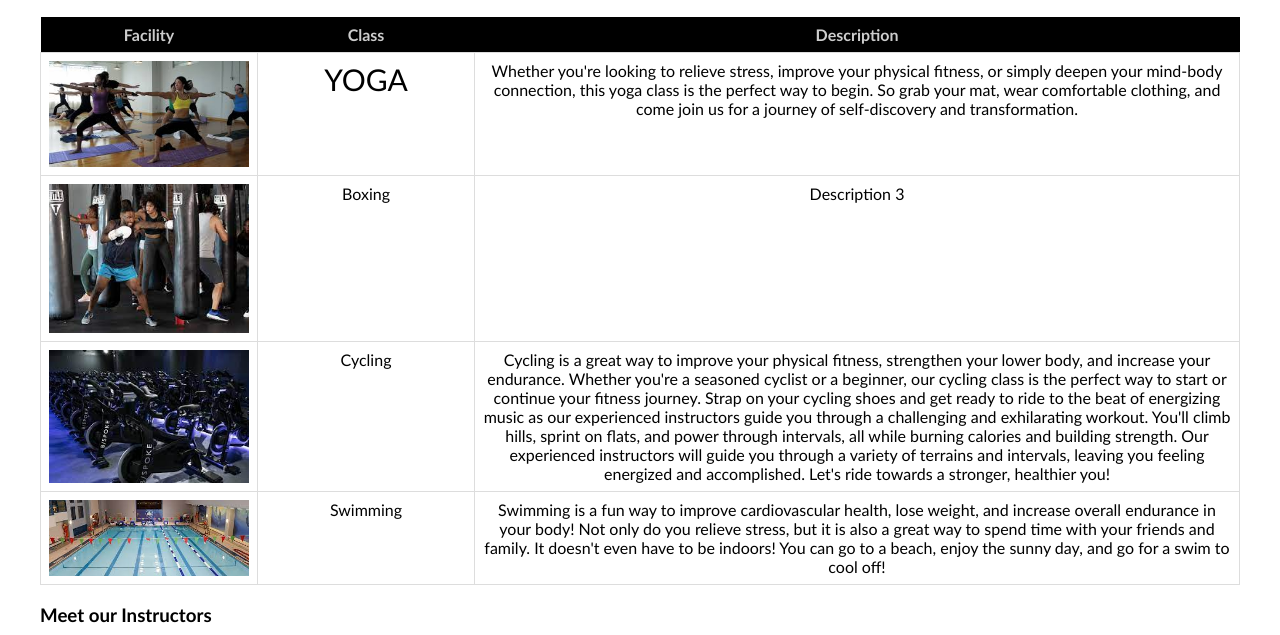
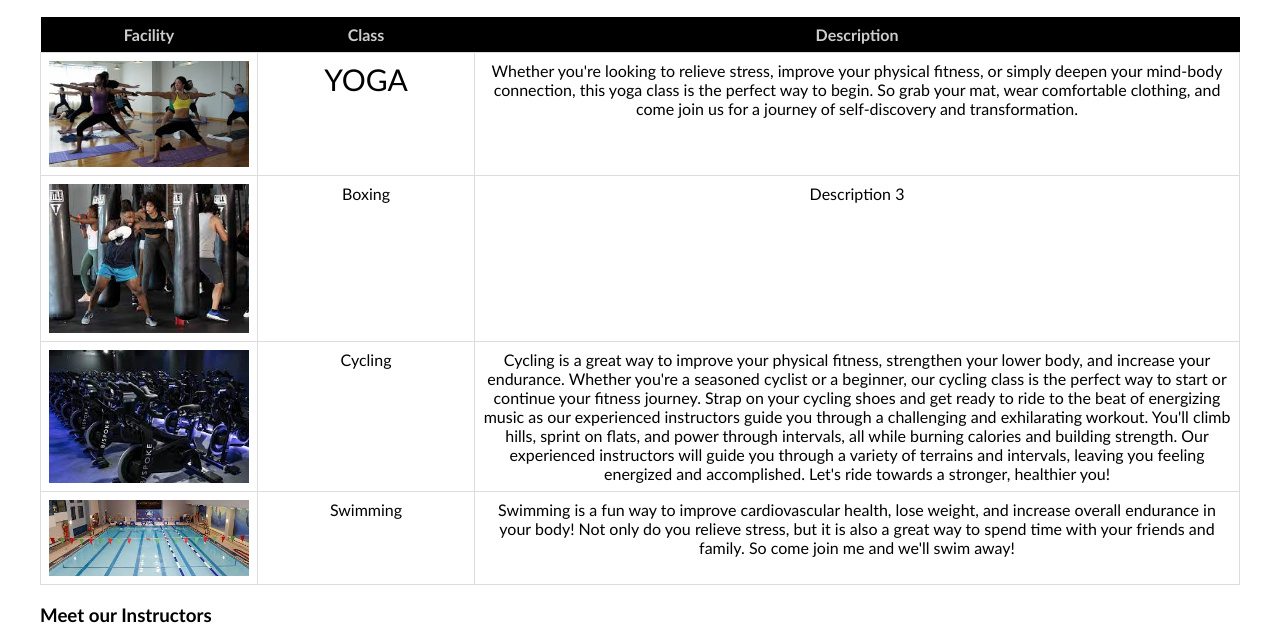
Before and after one commit to madelynsilveira/FItnessCS20, a plain HTML site: page services.html in a window 1280 px wide. Shown: the part 392-1027 px from the top of the page. Drawn offline with Linux system fonts and the light colour scheme.

Commit message:
Update services.html

```diff
--- a/services.html
+++ b/services.html
@@ -87,7 +87,7 @@
         <tr>
                 <td><img src="swimming.jpg" alt="Image 4"></td>
                 <td>Swimming</td>
-                <td>Swimming is a fun way to improve cardiovascular health, lose weight, and increase overall endurance in your body! Not only do you relieve stress, but it is also a great way to spend time with your friends and family. It doesn't even have to be indoors! You can go to a beach, enjoy the sunny day, and go for a swim to cool off!</td>
+                <td>Swimming is a fun way to improve cardiovascular health, lose weight, and increase overall endurance in your body! Not only do you relieve stress, but it is also a great way to spend time with your friends and family. So come join me and we'll swim away!</td>
         </tr>
         </tbody>
         </table>
```
